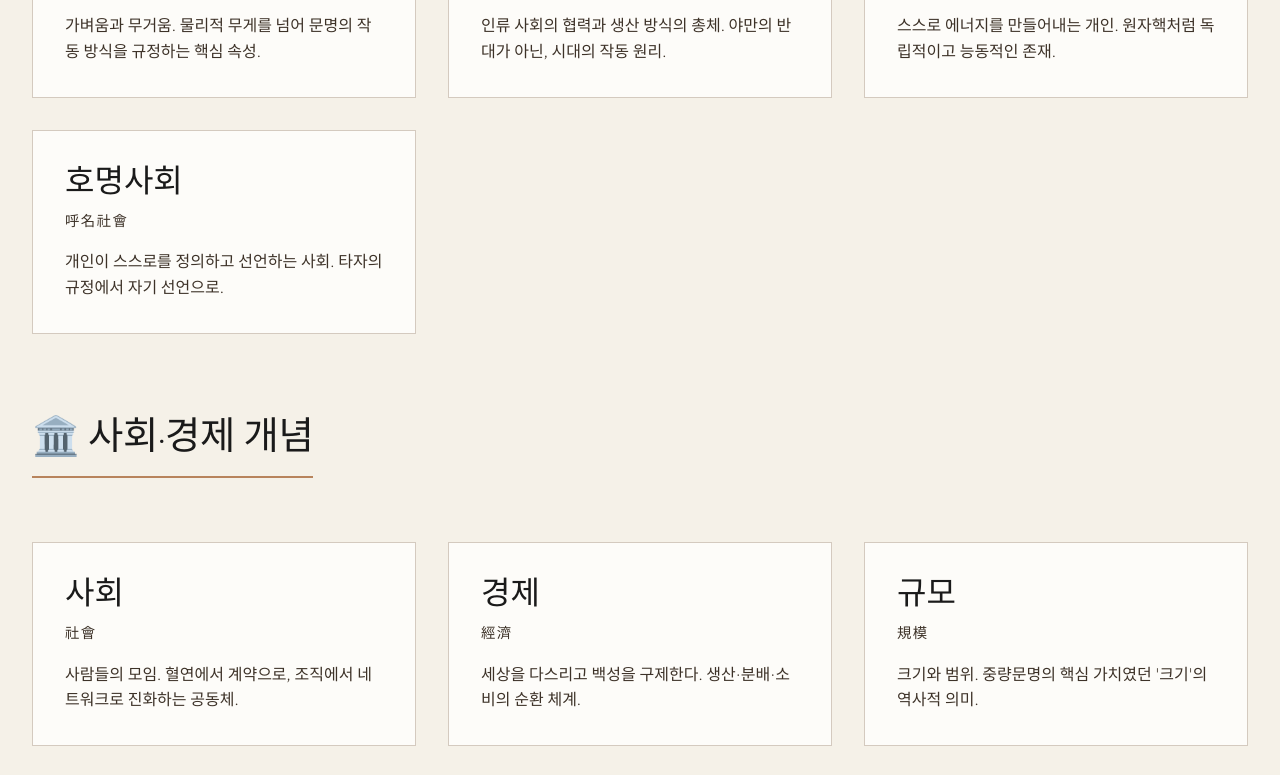
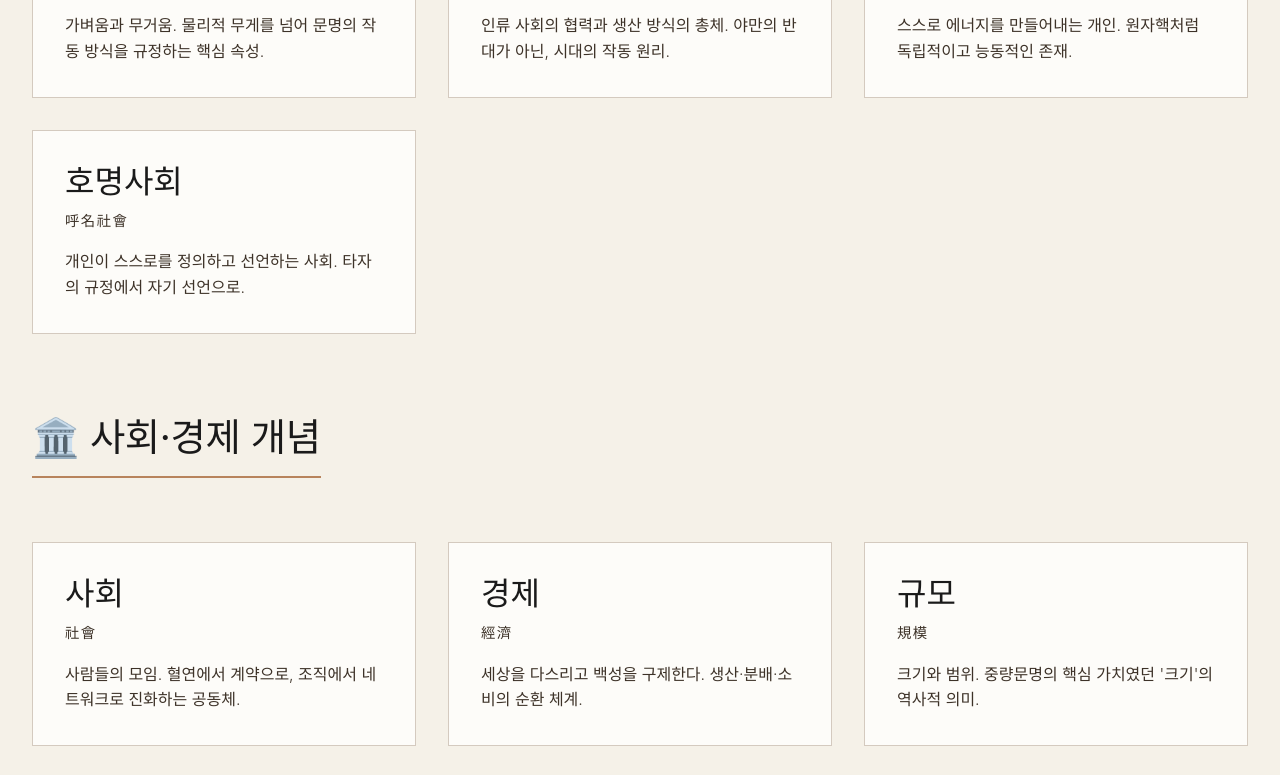
Before and after one commit to forestindawn-cmd/lightcivilization, a plain HTML site: page index.html in a window 1280 px wide. Shown: the part 713-1488 px from the top of the page. Drawn offline with nearby package versions, Linux system fonts and the light colour scheme.

Commit message:
Update font variables to use system fonts
Replaced font families with system fonts for better performance.

```diff
--- a/css/style.css
+++ b/css/style.css
@@ -13,9 +13,8 @@
   --shadow: rgba(44, 24, 16, 0.08);
 
   /* Typography */
-  --font-display: 'Cormorant Garamond', serif;
-  --font-body: 'IBM Plex Sans', sans-serif;
-
+  --font-display: -apple-system, BlinkMacSystemFont, "Malgun Gothic", "맑은 고딕", sans-serif;
+  --font-body: -apple-system, BlinkMacSystemFont, "Malgun Gothic", "맑은 고딕", sans-serif;
   /* Spacing */
   --space-xs: 0.5rem;
   --space-sm: 1rem;
```
